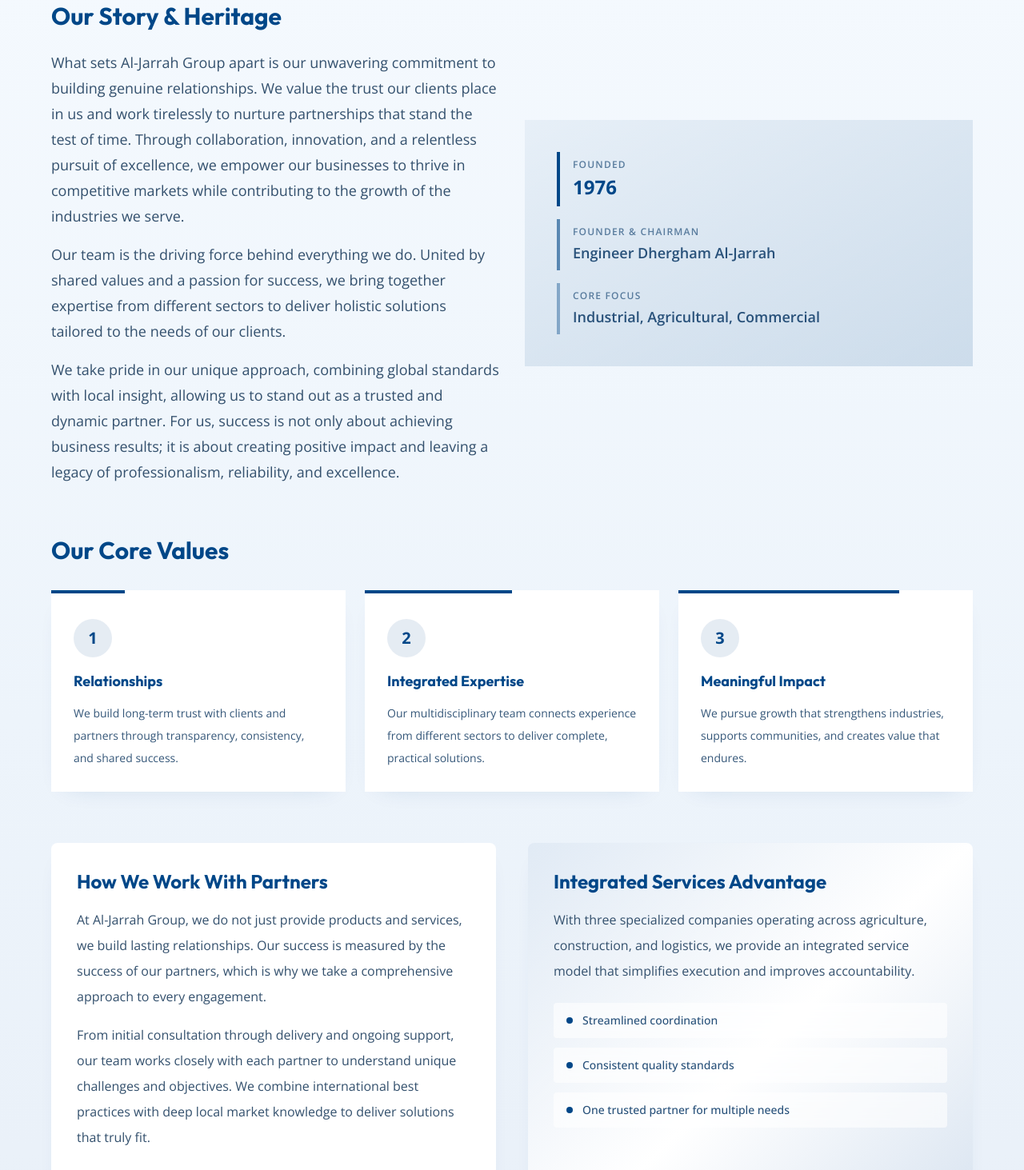
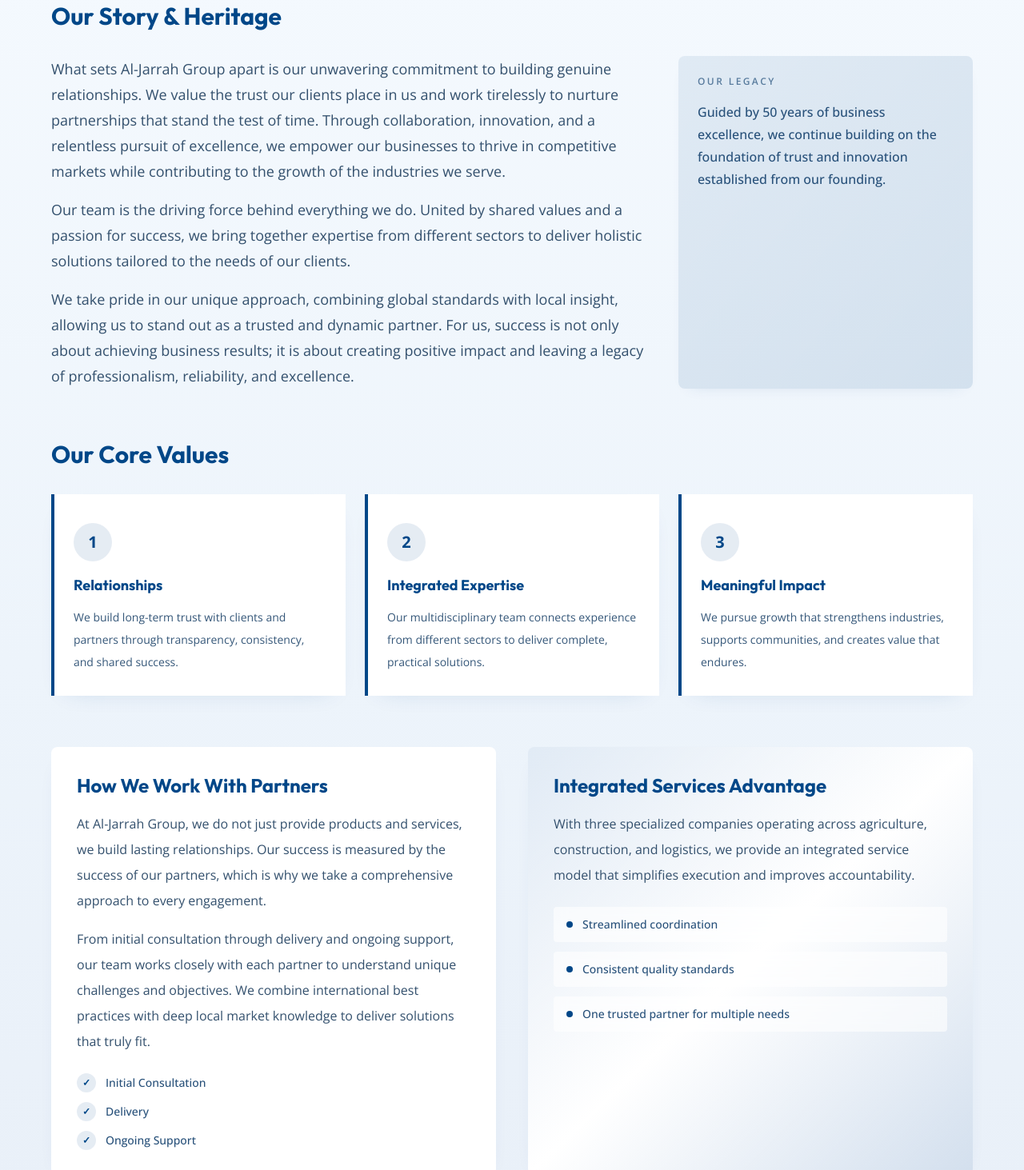
Before and after one commit to mohammadaljarah/aljarrah-group, a React (Vite) app: page /aboutus in a window 1280 px wide. Shown: the part 1320-2783 px from the top of the page at 80% size. Built offline with nearby package versions, Linux system fonts and the light colour scheme.

Commit message:
style: about us page adjustments

```diff
--- a/src/components/aboutus.tsx
+++ b/src/components/aboutus.tsx
@@ -69,7 +69,7 @@
                   key={item.label}
                   className="relative overflow-hidden bg-white p-6 shadow-[0_10px_30px_-20px_rgba(0,71,136,0.2)]"
                 >
-                  <div className="absolute top-0 left-0 h-1 w-full bg-gradient-to-r from-primary to-primary/50" />
+                  <div className="absolute top-0 start-0 h-1 w-full bg-gradient-to-r from-primary to-secondary" />
                   <h3 className="text-xs font-semibold uppercase tracking-[0.15em] text-[#6b8aa4]">
                     {item.label}
                   </h3>
@@ -80,41 +80,25 @@
           </div>
 
           {/* Story Section */}
-          <div className="mb-16 grid items-center gap-8 lg:grid-cols-2">
-            <div>
+          <div className="mb-16">
             <h2 className="text-2xl font-bold text-primary sm:text-3xl">
               {t("about.ourStoryTitle")}
             </h2>
-              <div className="mt-6 space-y-4 text-base leading-8 text-[#33506d] sm:text-lg">
+            <div className="mt-8 grid gap-6 lg:grid-cols-3">
+              <div className="lg:col-span-2">
+                <div className="space-y-4 text-base leading-8 text-[#33506d] sm:text-lg">
                   <p>{t("about.paragraphTwo")}</p>
                   <p>{t("about.paragraphThree")}</p>
                   <p>{t("about.paragraphFour")}</p>
                 </div>
               </div>
-            <div className="bg-gradient-to-br from-primary/5 to-primary/15 p-8 sm:p-10">
-              <div className="space-y-4">
-                <div className="border-l-4 border-primary pl-4 py-2">
-                  <p className="text-xs font-semibold uppercase tracking-[0.1em] text-[#587b9d]">
-                    {t("about.founded")}
+              <div className="rounded-lg bg-gradient-to-br from-primary/8 to-primary/12 p-6 shadow-[0_8px_20px_-15px_rgba(0,71,136,0.2)]">
+                <p className="text-xs font-semibold uppercase tracking-[0.2em] text-[#587b9d]">
+                  {t("about.legacy")}
                 </p>
-                  <p className="mt-1 text-2xl font-bold text-primary">1976</p>
-                </div>
-                <div className="border-l-4 border-primary/60 pl-4 py-2">
-                  <p className="text-xs font-semibold uppercase tracking-[0.1em] text-[#587b9d]">
-                    {t("about.founder")}
+                <p className="mt-4 text-base font-medium leading-7 text-[#28517a]">
+                  {t("about.legacyText")}
                 </p>
-                  <p className="mt-1 text-lg font-semibold text-[#28517a]">
-                    {t("about.profileFounderValue")}
-                  </p>
-                </div>
-                <div className="border-l-4 border-primary/40 pl-4 py-2">
-                  <p className="text-xs font-semibold uppercase tracking-[0.1em] text-[#587b9d]">
-                    {t("about.focus")}
-                  </p>
-                  <p className="mt-1 text-lg font-semibold text-[#28517a]">
-                    {t("about.profileSectorsValue")}
-                  </p>
-                </div>
               </div>
             </div>
           </div>
@@ -131,8 +115,7 @@
                   className="group relative bg-white p-7 shadow-[0_10px_30px_-20px_rgba(0,71,136,0.2)] transition hover:shadow-[0_20px_50px_-25px_rgba(0,71,136,0.35)]"
                 >
                   <div
-                    className="absolute top-0 left-0 h-1 bg-primary transition"
-                    style={{ width: `${(idx + 1) * 25}%` }}
+                    className="absolute top-0 start-0 w-1 h-full bg-primary transition"
                   />
                   <div className="mt-2 flex h-12 w-12 items-center justify-center rounded-full bg-primary/10 text-xl font-bold text-primary">
                     {idx + 1}
@@ -156,20 +139,20 @@
                 {t("about.approachParagraphTwo")}
               </p>
               <div className="mt-6 flex flex-col gap-3">
-                <div className="flex items-start gap-3">
-                  <div className="mt-1 flex h-6 w-6 shrink-0 items-center justify-center rounded-full bg-primary/10">
+                <div className="flex items-center gap-3">
+                  <div className="flex h-6 w-6 shrink-0 items-center justify-center rounded-full bg-primary/10">
                     <span className="text-xs font-bold text-primary">✓</span>
                   </div>
                   <span className="text-sm font-medium text-[#28517a]">{t("about.stageOne")}</span>
                 </div>
-                <div className="flex items-start gap-3">
-                  <div className="mt-1 flex h-6 w-6 shrink-0 items-center justify-center rounded-full bg-primary/10">
+                <div className="flex items-center gap-3">
+                  <div className="flex h-6 w-6 shrink-0 items-center justify-center rounded-full bg-primary/10">
                     <span className="text-xs font-bold text-primary">✓</span>
                   </div>
                   <span className="text-sm font-medium text-[#28517a]">{t("about.stageTwo")}</span>
                 </div>
-                <div className="flex items-start gap-3">
-                  <div className="mt-1 flex h-6 w-6 shrink-0 items-center justify-center rounded-full bg-primary/10">
+                <div className="flex items-center gap-3">
+                  <div className="flex h-6 w-6 shrink-0 items-center justify-center rounded-full bg-primary/10">
                     <span className="text-xs font-bold text-primary">✓</span>
                   </div>
                   <span className="text-sm font-medium text-[#28517a]">{t("about.stageThree")}</span>
@@ -200,7 +183,7 @@
           </div>
 
           {/* Closing Statement */}
-          <div className="mt-16 border-l-4 border-primary bg-white/80 p-8 sm:p-10">
+          <div className="mt-16 border-s-4 border-primary bg-white/80 p-8 sm:p-10">
             <p className="text-lg font-medium leading-8 text-[#33506d] sm:text-xl">
               {t("about.paragraphFive")}
             </p>
--- a/src/index.css
+++ b/src/index.css
@@ -4,6 +4,7 @@
 @theme {
 	--color-primary: #004788;
 	--color-primary-dark: #003b70;
+	--color-secondary: #8396C1;
 }
 
 @layer base {
--- a/src/messages/ar.json
+++ b/src/messages/ar.json
@@ -36,6 +36,8 @@
     "paragraphFive": "تتكون المجموعة من عدة شركات تأسست عام 1976، وتخصصت في مجالات صناعية وزراعية وتجارية، إلى جانب وكالات عامة متعددة. مؤسس المجموعة ورئيس مجلس إدارتها هو المهندس ضرغام الجراح. ويتكون مجلس الإدارة من خمسة أعضاء من تخصصات مختلفة، يشاركون جميعا في إدارة المجموعة.",
     "companyProfileTitle": "ملخص الملف التعريفي للشركة",
     "ourStoryTitle": "قصتنا وإرثنا",
+    "legacy": "إرثنا",
+    "legacyText": "بتوجيه من 50 سنة من التميز في الأعمال، نستمر في البناء على أساس الثقة والابتكار الذي أسسناه منذ تأسيسنا.",
     "founded": "سنة التأسيس",
     "founder": "المؤسس ورئيس المجلس",
     "focus": "المجالات الرئيسية",
--- a/src/messages/en.json
+++ b/src/messages/en.json
@@ -36,6 +36,8 @@
     "paragraphFive": "The group consists of various companies founded in 1976, specializing in industrial, agricultural, and commercial fields with multiple general agencies. The founder and chairman of the board is Engineer Dhergham Al-Jarrah. The board of directors consists of five members with different specializations, all actively participating in administering the group.",
     "companyProfileTitle": "Company Profile At A Glance",
     "ourStoryTitle": "Our Story & Heritage",
+    "legacy": "Our Legacy",
+    "legacyText": "Guided by 50 years of business excellence, we continue building on the foundation of trust and innovation established from our founding.",
     "founded": "Founded",
     "founder": "Founder & Chairman",
     "focus": "Core Focus",
```
Lines whose indentation alone changed are shown as unchanged.
